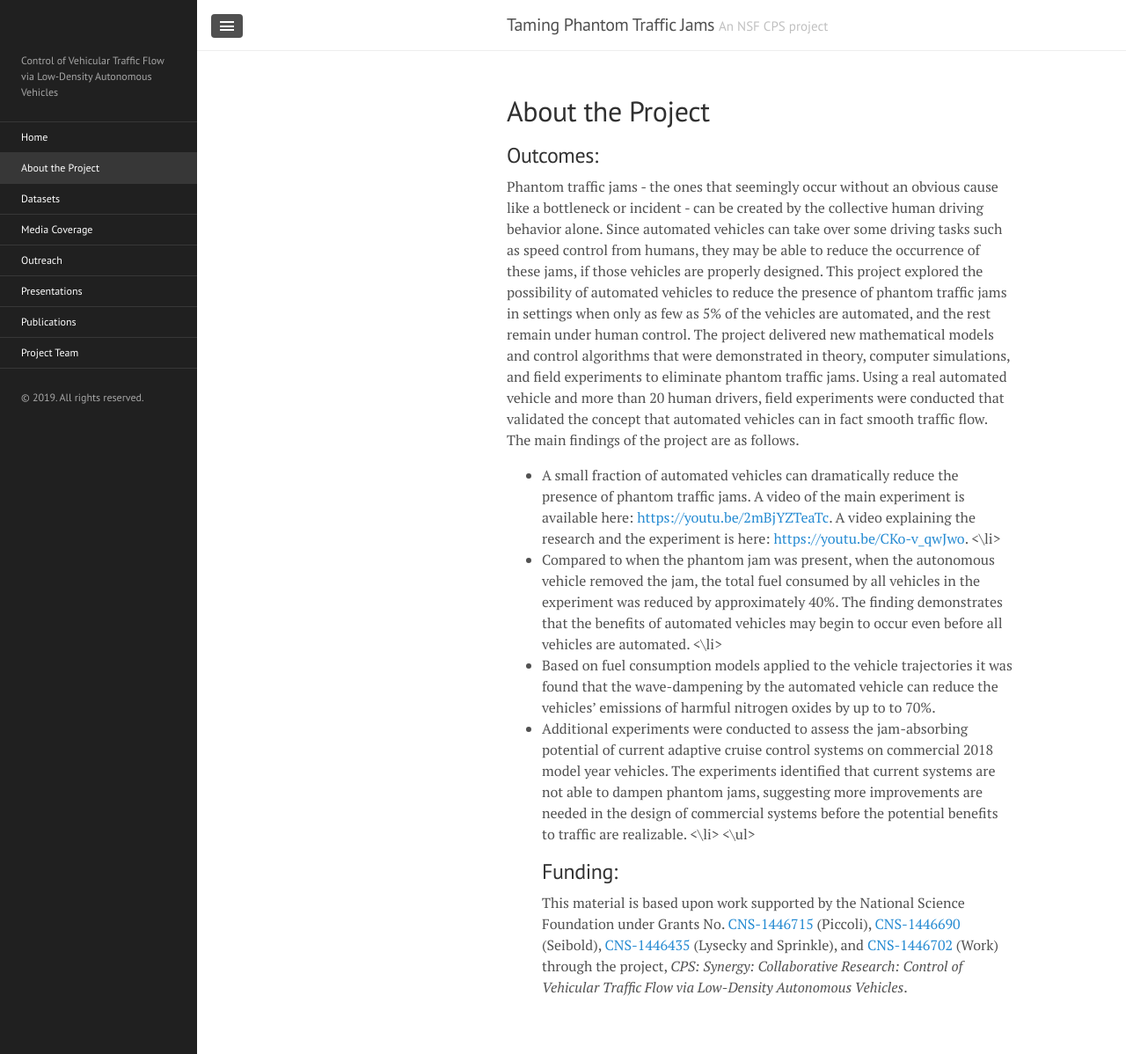
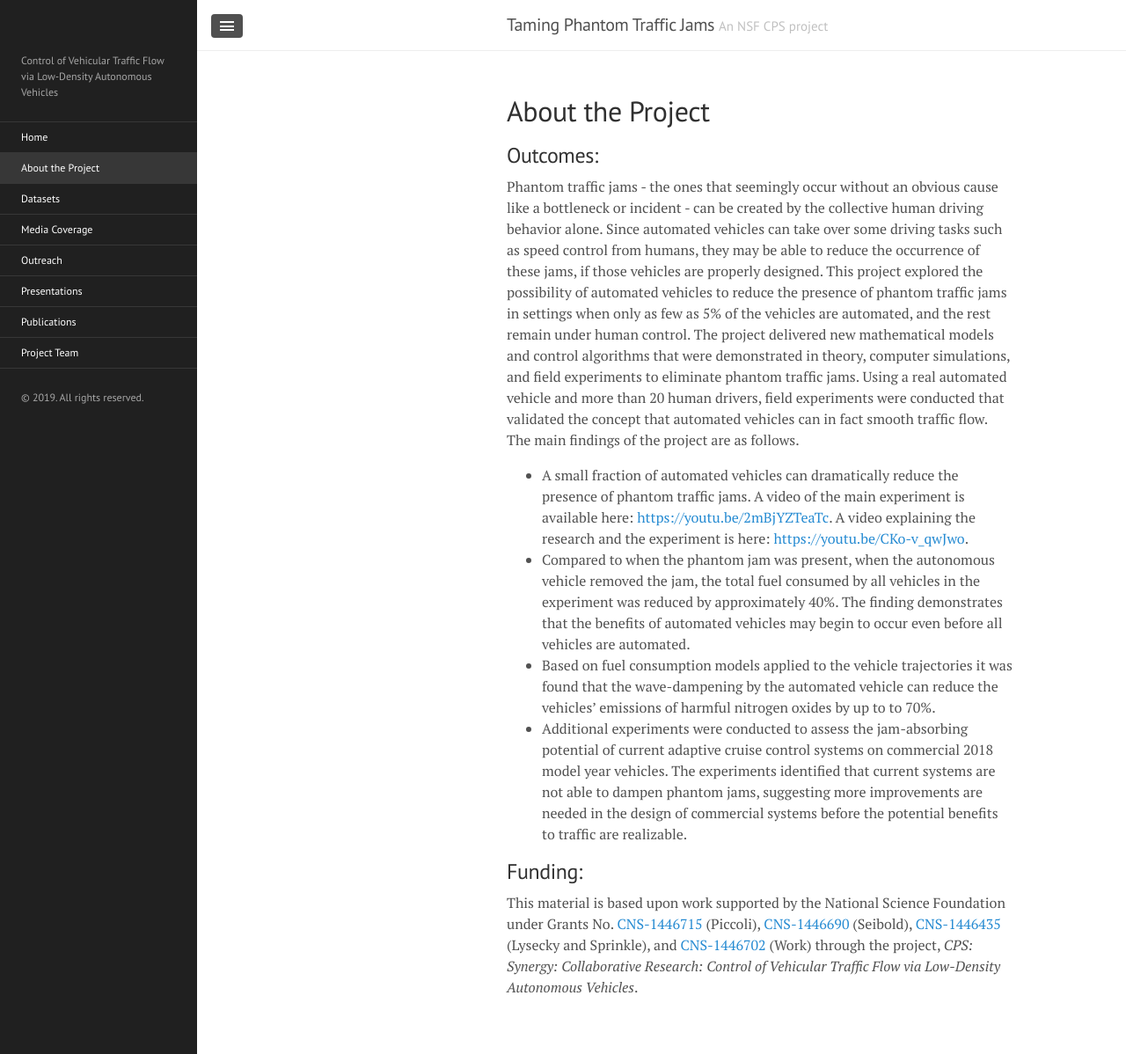
Before and after one commit to phantomjams/phantomjams.github.io, a Jekyll site: the page built from about.md, in a window 1280 px wide and 1198 px high. Shown: the whole window at 88% size. Built offline with Jekyll 4.4.1, drawn with Linux system fonts in a browser that asks for light colours.

Commit message:
Update about.md

```diff
--- a/about.md
+++ b/about.md
@@ -7,15 +7,15 @@ title: About the Project
 Phantom traffic jams - the ones that seemingly occur without an obvious cause like a bottleneck or incident - can be created by the collective human driving behavior alone. Since automated vehicles can take over some driving tasks such as speed control from humans, they may be able to reduce the occurrence of these jams, if those vehicles are properly designed.  This project explored the possibility of automated vehicles to reduce the presence of phantom traffic jams in settings when only as few as 5% of the vehicles are automated, and the rest remain under human control.  The project delivered new mathematical models and control algorithms that were demonstrated in theory, computer simulations, and field experiments to eliminate phantom traffic jams. Using a real automated vehicle and more than 20 human drivers, field experiments were conducted that validated the concept that automated vehicles can in fact smooth traffic flow.
 The main findings of the project are as follows.
 <ul>
-<li> A small fraction of automated vehicles can dramatically reduce the presence of phantom traffic jams. A video of the main experiment is available here: <a href="https://youtu.be/2mBjYZTeaTc">https://youtu.be/2mBjYZTeaTc</a>. A video explaining the research and the experiment is here: <a href="https://youtu.be/CKo-v_qwJwo">https://youtu.be/CKo-v_qwJwo</a>. <\li>
+<li> A small fraction of automated vehicles can dramatically reduce the presence of phantom traffic jams. A video of the main experiment is available here: <a href="https://youtu.be/2mBjYZTeaTc">https://youtu.be/2mBjYZTeaTc</a>. A video explaining the research and the experiment is here: <a href="https://youtu.be/CKo-v_qwJwo">https://youtu.be/CKo-v_qwJwo</a>. </li>
 <li>
-Compared to when the phantom jam was present, when the autonomous vehicle removed the jam, the total fuel consumed by all vehicles in the experiment was reduced by approximately 40%. The finding demonstrates that the benefits of automated vehicles may begin to occur even before all vehicles are automated. <\li>
+Compared to when the phantom jam was present, when the autonomous vehicle removed the jam, the total fuel consumed by all vehicles in the experiment was reduced by approximately 40%. The finding demonstrates that the benefits of automated vehicles may begin to occur even before all vehicles are automated. </li>
 <li>
 Based on fuel consumption models applied to the vehicle trajectories it was found that the wave-dampening by the automated vehicle can reduce the vehicles’ emissions of harmful nitrogen oxides by up to to 70%.</li>
 <li>
 Additional experiments were conducted to assess the jam-absorbing potential of current adaptive cruise control systems on commercial 2018 model year vehicles. The experiments identified that current systems are not able to dampen phantom jams, suggesting more improvements are needed in the design of commercial systems before the potential benefits to traffic are realizable.
-<\li>
- <\ul>
+</li>
+ </ul>
 
 
 <h2>Funding:</h2>
```
